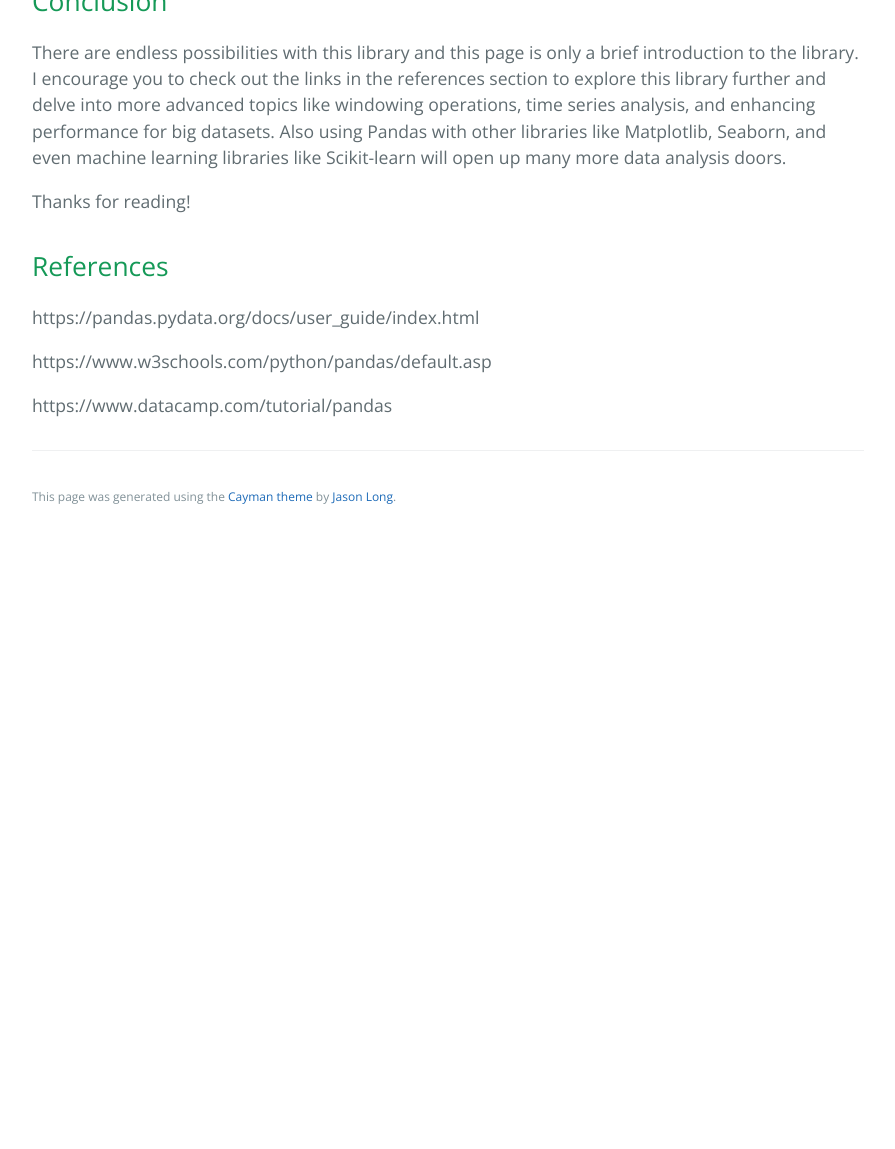
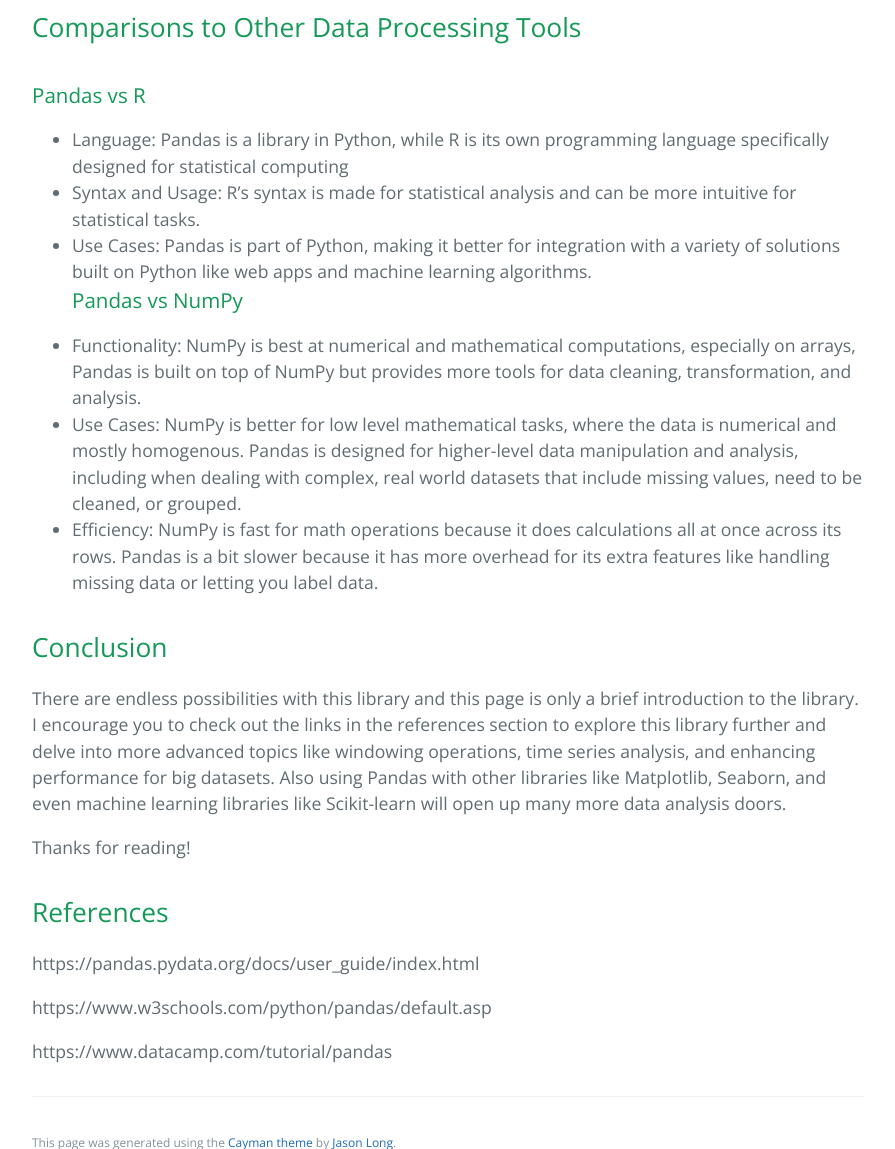
Before and after one commit to learning-software-engineering/learning-software-engineering.github.io, a Jekyll site: the page built from Topics/Tech_Stacks/Pandas.md, in a window 1280 px wide and 1400 px high, scrolled down 8401 px, cut to the strip 251-1400 px from the top of the window. Shown: the whole strip, without its empty margins (192-1087 px from the left). Built offline with Jekyll 4.4.1, drawn with Linux system fonts in a browser that asks for light colours; our own code applies the rules of GitHub Pages for plain Markdown files; before the commit the page ends 9191 px from its top, so only the background shows below that; some of the changed text lies outside the part shown.

Commit message:
Added section comparing pandas to other tools

```diff
--- a/Topics/Tech_Stacks/Pandas.md
+++ b/Topics/Tech_Stacks/Pandas.md
@@ -10,6 +10,7 @@
 - [Data Manipulation](#data-manipulation)
 - [Data Analysis](#data-analysis)
 - [Data Visualization](#data-visualization)
+- [Comparisons to Other Data Processing Tools](#comparisons-to-other-data-processing-tools)
 - [Conclusion](#conclusion)
 - [References](#references)
 
@@ -301,6 +302,16 @@ Generated Line Plot:
 Generated Bar Chart:
 ![barchart](https://github.com/learning-software-engineering/learning-software-engineering.github.io/assets/55326695/4f9a3855-7d3f-4930-a238-a65eb6437ecb)
 
+## Comparisons to Other Data Processing Tools
+### Pandas vs R
+- Language: Pandas is a library in Python, while R is its own programming language specifically designed for statistical computing
+- Syntax and Usage: R's syntax is made for statistical analysis and can be more intuitive for statistical tasks.
+- Use Cases: Pandas is part of Python, making it better for integration with a variety of solutions built on Python like web apps and machine learning algorithms.
+### Pandas vs NumPy
+- Functionality: NumPy is best at numerical and mathematical computations, especially on arrays, Pandas is built on top of NumPy but provides more tools for data cleaning, transformation, and analysis.
+- Use Cases: NumPy is better for low level mathematical tasks, where the data is numerical and mostly homogenous. Pandas is designed for higher-level data manipulation and analysis, including when dealing with complex, real world datasets that include missing values, need to be cleaned, or grouped.
+- Efficiency: NumPy is fast for math operations because it does calculations all at once across its rows. Pandas is a bit slower because it has more overhead for its extra features like handling missing data or letting you label data.
+
 ## Conclusion
 There are endless possibilities with this library and this page is only a brief introduction to the library. I encourage you to check out the links in the references section to explore this library further and delve into more advanced topics like windowing operations, time series analysis, and enhancing performance for big datasets. Also using Pandas with other libraries like Matplotlib, Seaborn, and even machine learning libraries like Scikit-learn will open up many more data analysis doors.
 
```
